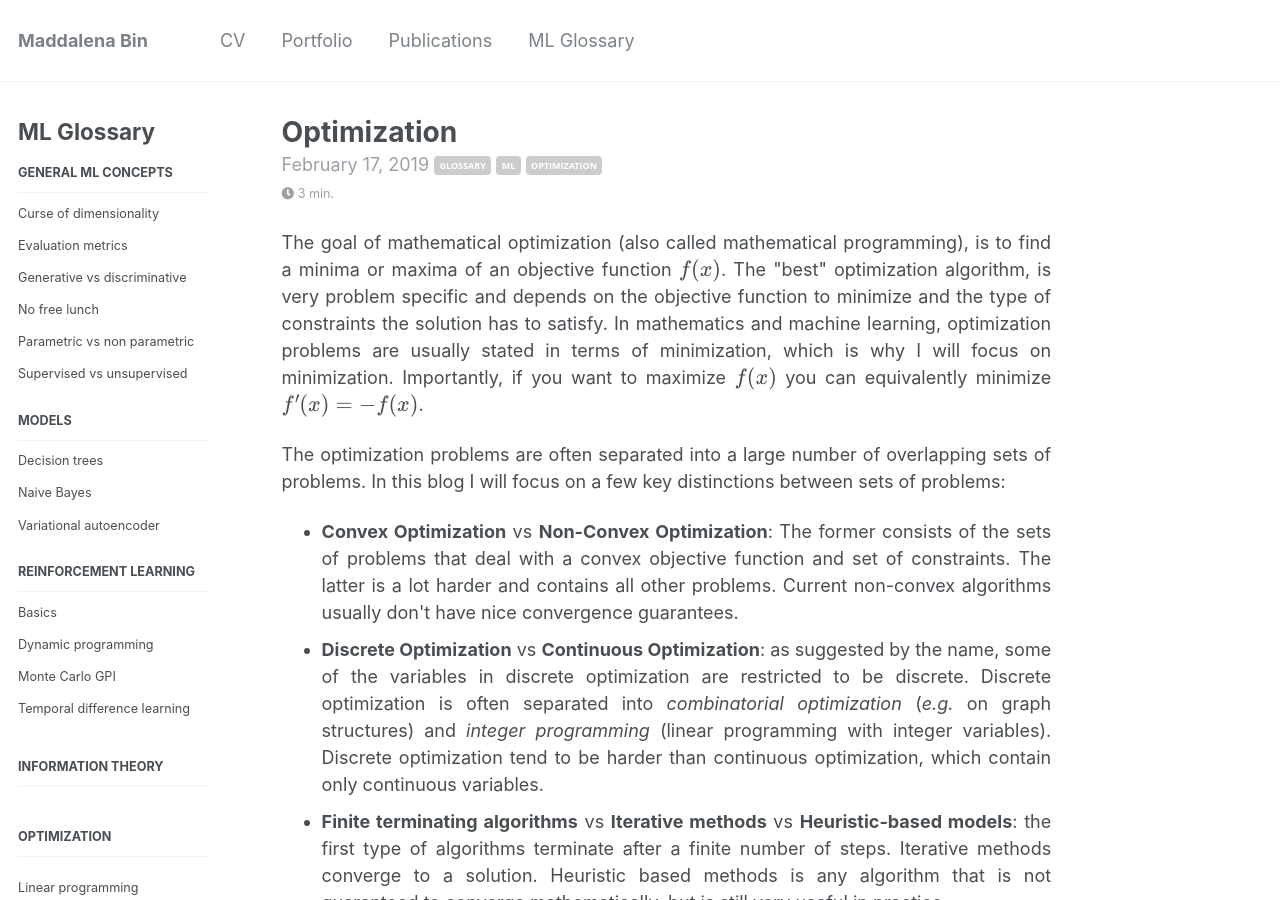
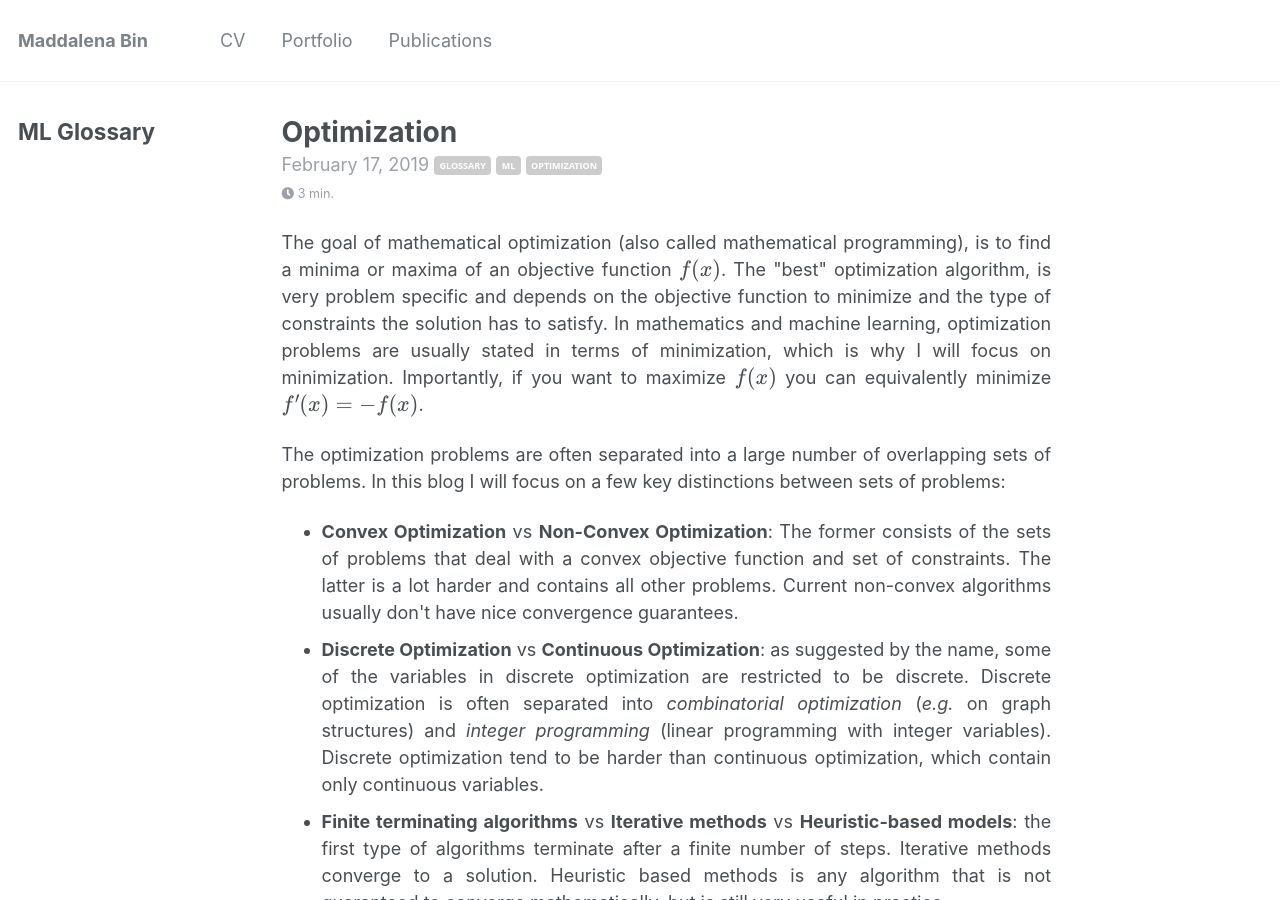
Before and after one commit to maddalenabin/maddalenabin.github.io, a Jekyll site: the page built from _posts/2019-02-17-glossary-optimization.md, in a window 1280 px wide and 900 px high. Built offline with Jekyll 4.4.1, drawn with Linux system fonts in a browser that asks for light colours; emoji names are drawn with the system emoji font; formulas are drawn with MathJax 3.

Commit message:
Update navigation.yml
removed ML glossary

```diff
--- a/_data/navigation.yml
+++ b/_data/navigation.yml
@@ -20,56 +20,5 @@ main:
 
   # - title: "Resources"
   #   url: /resources/
-
-  - title: "ML Glossary"
-    url: /machine-learning-glossary/
-
-
-
   #- title: "Guide"
   #  url: /markdown/
-
-
-sidebar-glossary:
-  - title: "General ML concepts"
-    # url: /machine-learning-glossary/concepts/
-    children:
-      - title: "Curse of dimensionality"
-        url: /machine-learning-glossary/concepts/curse
-      - title: "Evaluation metrics"
-        url: /machine-learning-glossary/concepts/metrics
-      - title: "Generative vs discriminative"
-        url:  /machine-learning-glossary/concepts/gendisc
-      - title: "No free lunch"
-        url:  /machine-learning-glossary/concepts/lunch
-      - title: "Parametric vs non parametric"
-        url:  /machine-learning-glossary/concepts/parametric
-      - title: "Supervised vs unsupervised"
-        url:  /machine-learning-glossary/concepts/supunsup
-  - title: "Models"
-    children:
-      - title: "Decision trees"
-        url: /machine-learning-glossary/models/trees
-      - title: "Naive Bayes"
-        url: /machine-learning-glossary/models/naivebayes
-      - title: "Variational autoencoder"
-        url: /machine-learning-glossary/models/vae
-  - title: "Reinforcement learning"
-    children:
-      - title: "Basics"
-        url: /machine-learning-glossary/reinforcement/basics
-      - title: "Dynamic programming"
-        url: /machine-learning-glossary/reinforcement/dp
-      - title: "Monte Carlo GPI"
-        url: /machine-learning-glossary/reinforcement/MCGPI
-      - title: "Temporal difference learning"
-        url: /machine-learning-glossary/reinforcement/tdl
-  - title: "Information Theory"
-    url: /machine-learning-glossary/information/
-  # - title: "Deep learning"
-  #   url: /machine-learning-glossary/deep/
-  - title: "Optimization"
-    url: /machine-learning-glossary/optimization
-    children:
-      - title: "Linear programming"
-        url: /machine-learning-glossary/optimization/linear
```
